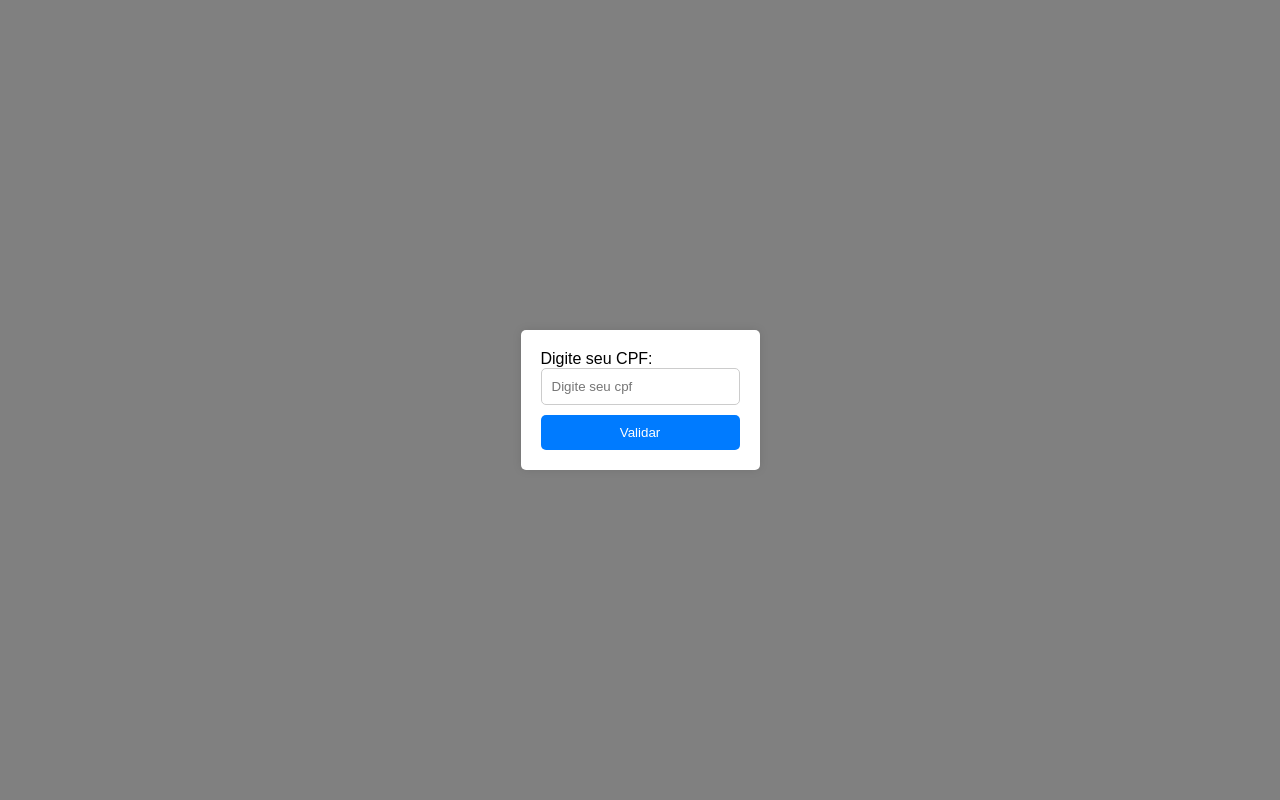
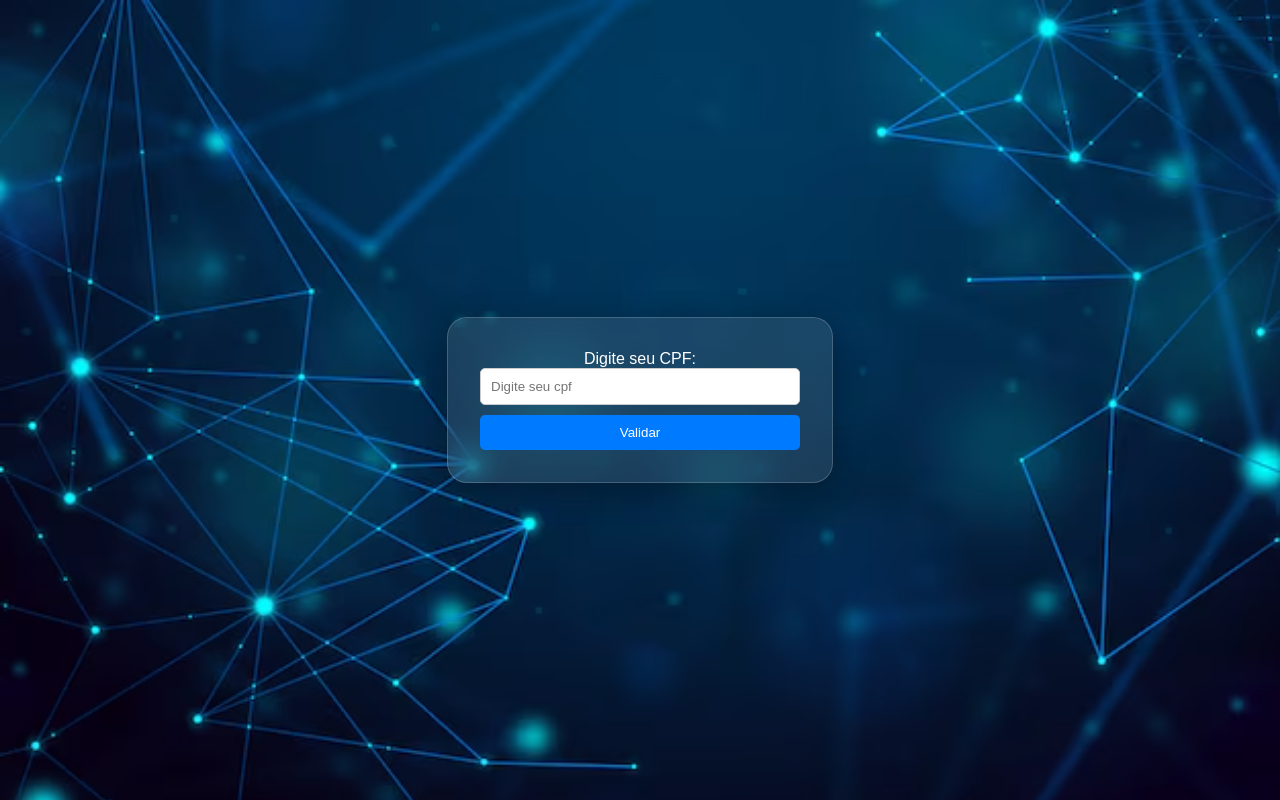
Before and after one commit to GabrielVancoDev/ValidaCPF, a plain HTML site: page index.html in a window 1280 px wide. Drawn offline with Linux system fonts and the light colour scheme.

Commit message:
Inserindo uma imagem de background

```diff
--- a/cpf.css
+++ b/cpf.css
@@ -1,4 +1,6 @@
 body {
+  background-image: url("image.png");
+  background-size: cover;
   display: flex;
   justify-content: center;
   align-items: center;
@@ -9,10 +11,16 @@ body {
 }
 
 .form-container {
-  background-color: #fff;
-  padding: 20px;
-  border-radius: 5px;
-  box-shadow: 0px 0px 10px rgba(0, 0, 0, 0.1);
+  width: 320px;
+  padding: 2rem;
+  border-radius: 20px;
+  background: rgba(255, 255, 255, 0.1);
+  backdrop-filter: blur(15px);
+  -webkit-backdrop-filter: blur(15px);
+  border: 1px solid rgba(233, 233, 233, 0.2);
+  box-shadow: 0 8px 32px rgba(0, 0, 0, 0.3);
+  color: white;
+  text-align: center;
 }
 
 .form-container input {
```
Also changed, not shown: image.png (added).
